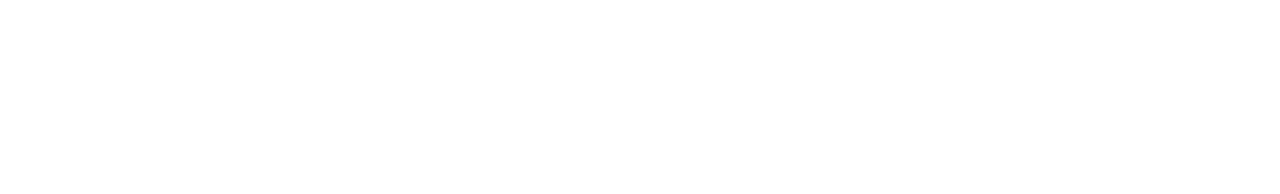
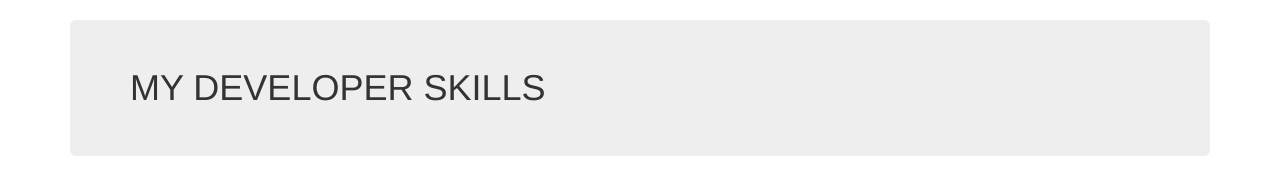
Before and after one commit to bartsw01/my-dev-skills-lab, a plain HTML site: page index.html in a window 1280 px wide. Drawn offline with nearby package versions, Linux system fonts and the light colour scheme.

Commit message:
setup index.html

```diff
--- a/index.html
+++ b/index.html
@@ -4,6 +4,7 @@
     <meta charset="UTF-8">
     <meta name="viewport" content="width=device-width, initial-scale=1.0">
     <title>Dev Skills Lab</title>
+    <link rel="stylesheet" href="https://maxcdn.bootstrapcdn.com/bootstrap/3.3.6/css/bootstrap.min.css" integrity="sha384-1q8mTJOASx8j1Au+a5WDVnPi2lkFfwwEAa8hDDdjZlpLegxhjVME1fgjWPGmkzs7" crossorigin="anonymous">
     <link rel="stylesheet" href="css/main.css">
     <script
 src="https://code.jquery.com/jquery-3.3.1.min.js"
@@ -11,7 +12,8 @@ integrity="sha256-FgpCb/KJQlLNfOu91ta32o/NMZxltwRo8QtmkMRdAu8="
 crossorigin="anonymous"></script>
     <script defer src="js/main.js"></script>
 </head>
-<body>
+<body class="container">
+    <h1 class="jumbotron">MY DEVELOPER SKILLS</h1>
 
 </body>
 </html>
```
